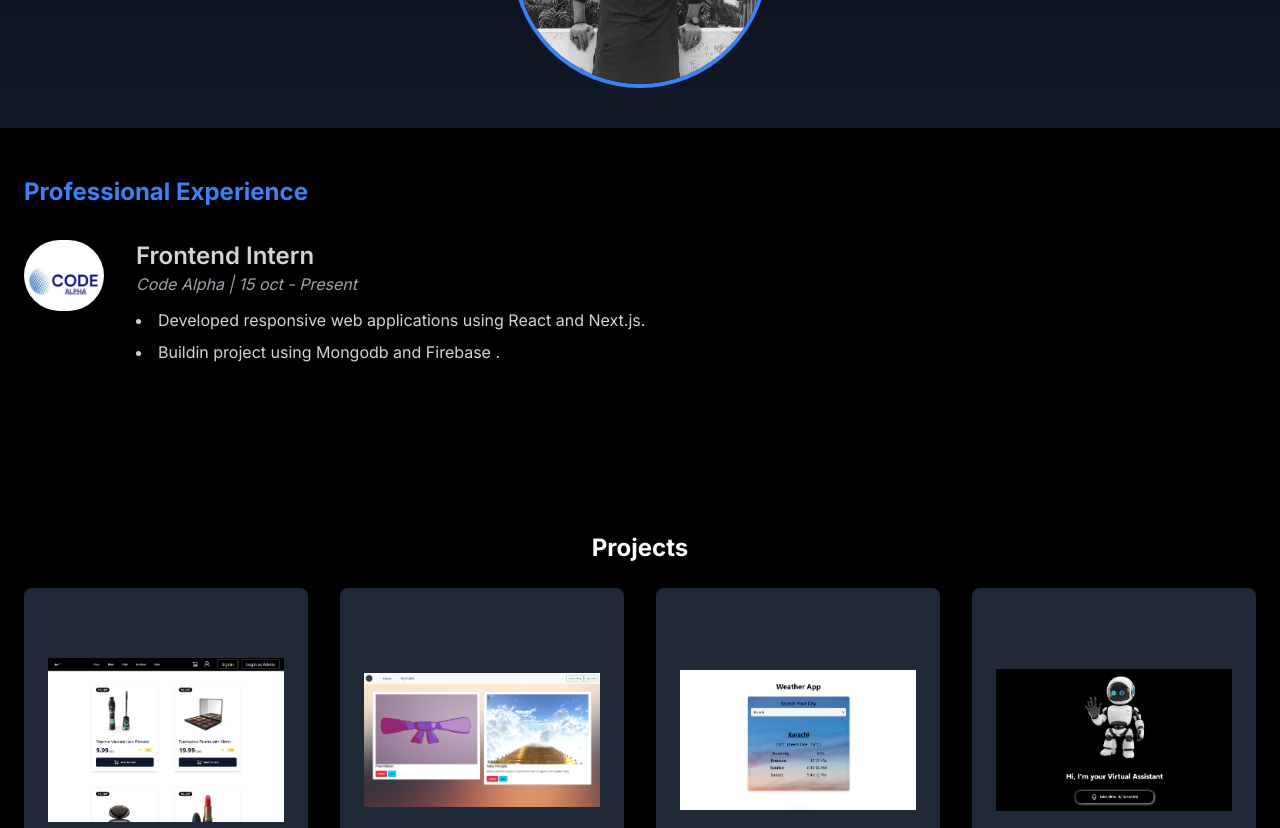
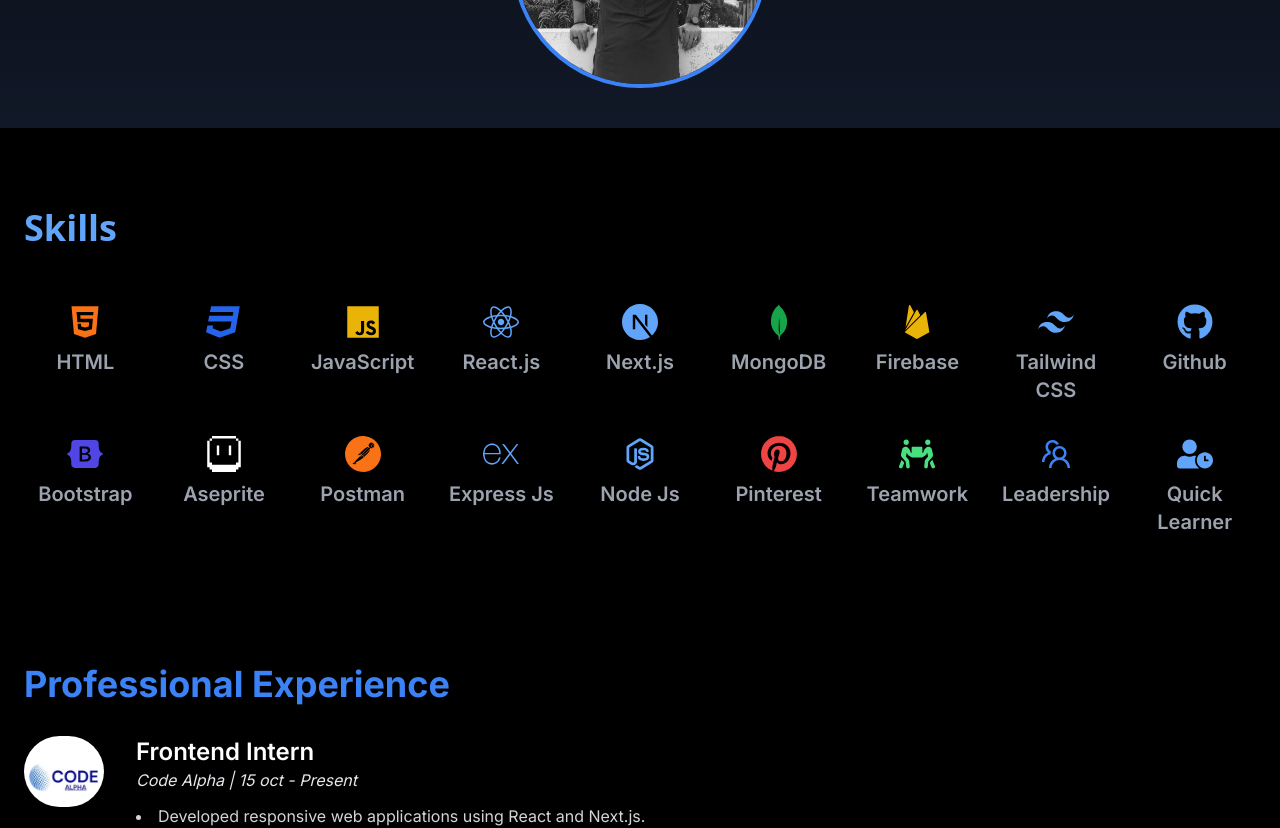
Before and after one commit to mustafaaly7/Mustafa-Ali-portfolio, a Next.js app: page / in a window 1280 px wide. Shown: the part 620-1448 px from the top of the page. Built offline with nearby package versions, Linux system fonts and the light colour scheme.

Commit message:
created individual skills section

```diff
--- a/package.json
+++ b/package.json
@@ -20,6 +20,7 @@
     "postcss": "8.4.49",
     "react": "18.3.1",
     "react-dom": "18.3.1",
+    "react-icons": "^5.3.0",
     "tailwind-merge": "^2.5.4",
     "tailwindcss": "3.4.14",
     "tailwindcss-animate": "^1.0.7"
--- a/src/app/page.js
+++ b/src/app/page.js
@@ -5,6 +5,7 @@ import Footer from "@/components/footer";
 import Hero from "@/components/hero";
 import Navbar from "@/components/navbar";
 import Projects from "@/components/project";
+import Skills from "@/components/skills";
 import Image from "next/image";
 
 export default function Home() {
@@ -12,6 +13,7 @@ export default function Home() {
     <div>
      <Navbar />
 <Hero />
+<Skills />
 <Experience />
 <Projects />
 <Contact />
--- a/src/components/about.js
+++ b/src/components/about.js
@@ -4,7 +4,7 @@ export default function About() {
             <div className="container mx-auto px-6">
                 <h2 className="text-3xl font-bold text-white mb-6 ">About Me</h2>
 
-                <div className="grid md:grid-cols-2 gap-8">
+                <div className="">
                     <div className="bg-gray-800 p-6 rounded-lg shadow-lg">
                         <h3 className="text-xl font-semibold text-white mb-3">Introduction</h3>
                         <p className="text-gray-400">
@@ -13,7 +13,7 @@ export default function About() {
                         </p>
                     </div>
 
-                    <div className="bg-gray-800 p-6 rounded-lg shadow-lg">
+                    {/* <div className="bg-gray-800 p-6 rounded-lg shadow-lg">
                         <h3 className="text-xl font-semibold text-white mb-3">Skills & Expertise</h3>
                         <ul className="list-disc pl-5 text-gray-400">
                             <li>HTML&#44; CSS&#44; JavaScript</li>
@@ -22,7 +22,7 @@ export default function About() {
                             <li>Firebase&#44; MongoDB</li>
                             <li>Responsive Web Design</li>
                         </ul>
-                    </div>
+                    </div> */}
                 </div>
 
                 <div className="bg-gray-800 p-6 rounded-lg shadow-lg mt-8">
--- a/src/components/experience.js
+++ b/src/components/experience.js
@@ -5,7 +5,7 @@ const Experience = () => {
     <section id="experience" className="bg-black text-light-gray py-12">
       <div className="container mx-auto px-6">
         {/* Section Heading */}
-        <h2 className=" text-blue-500 text-2xl font-bold mb-8 ">
+        <h2 className=" text-blue-500 text-4xl font-bold mb-8 ">
           Professional Experience
         </h2>
 
@@ -23,10 +23,10 @@ const Experience = () => {
           </div>
           {/* Role and Details */}
           <div>
-            <h3 className="text-gray-300 text-2xl font-semibold">
+            <h3 className="text-white text-2xl font-semibold">
               Frontend Intern
             </h3>
-            <p className="text-gray-400 italic">Code Alpha | 15 oct - Present</p>
+            <p className="text-gray-200 italic">Code Alpha | 15 oct - Present</p>
             <ul className="list-disc list-inside mt-3 space-y-2 text-gray-300">
               <li>Developed responsive web applications using React and Next.js.</li>
               <li>Buildin project using Mongodb and Firebase .</li>
--- a/src/components/project.js
+++ b/src/components/project.js
@@ -6,7 +6,7 @@ export default function Projects() {
   return (
     <section id="projects" className="py-20 bg-black text-light-gray">
       <div className="container mx-auto px-6">
-        <h2 className="text-2xl font-bold text-white mb-6 text-center">Projects</h2>
+        <h2 className="text-4xl font-bold text-white mb-6 ">Projects</h2>
         <div className="grid sm:grid-cols-1 md:grid-cols-2 lg:grid-cols-4 gap-8">
 
           {/* Project 1 */}
--- /dev/null
+++ b/src/components/skillcard.js
@@ -0,0 +1,31 @@
+export default function SkillCard({ Icon, label }) {
+    const iconStyles = {
+        HTML: "text-orange-500",
+        CSS: "text-blue-600",
+        JavaScript: "text-yellow-500",
+        React: "text-cyan-400",
+        Nextjs: "text-black",
+        MongoDB: "text-green-600",
+        Firebase: "text-yellow-500",
+        TailwindCSS: "text-cyan-400",
+        GitHub: "text-gray-900",
+        Bootstrap: "text-indigo-600",
+        Aseprite: "text-white",
+        Postman: "text-orange-500",
+        Express: "text-gray-900",
+        NodeJs: "text-green-600",
+        Pinterest: "text-red-500",
+        Teamwork: "text-green-400",
+        Leadership: "text-blue-500",
+        QuickLearner: "text-purple-500",
+      };
+
+
+
+    return (
+      <div className="flex flex-col items-center">
+         <Icon className={`${iconStyles[label] || 'text-blue-400'} text-4xl mb-2`} />
+        <p className="text-gray-400 text-xl font-semibold">{label}</p>
+      </div>
+    );
+  }
--- /dev/null
+++ b/src/components/skills.js
@@ -0,0 +1,56 @@
+import SkillCard from "./skillcard";
+import { SiAseprite } from "react-icons/si";
+import { FaReact } from "react-icons/fa";
+import { FaHtml5 } from "react-icons/fa";
+import { FaCss3 } from "react-icons/fa";
+import { IoLogoJavascript } from "react-icons/io5";
+import { SiNextdotjs } from "react-icons/si";
+import { SiMongodb } from "react-icons/si";
+import { IoLogoFirebase } from "react-icons/io5";
+import { RiTailwindCssFill } from "react-icons/ri";
+import { FaBootstrap } from "react-icons/fa";
+import { SiAdobeillustrator } from "react-icons/si";
+import { SiPostman } from "react-icons/si";
+import { SiExpress } from "react-icons/si";
+import { SiPinterest } from "react-icons/si";
+import { IoLogoNodejs } from "react-icons/io5";
+import { AiOutlineTeam } from "react-icons/ai";
+import { FaPeopleCarry } from "react-icons/fa";
+import { FaUserClock } from "react-icons/fa";
+import { FaGithub } from "react-icons/fa";
+
+
+export default function Skills() {
+    return (
+        <section id="skills" className="py-20 bg-black text-light-gray">
+            <div className="container mx-auto px-6">
+                <div className="flex flex-col gap-8">
+                <h2 className="text-4xl font-bold  mb-6 font-sans text-blue-400 ">Skills</h2>
+                <div className="grid grid-cols-3 sm:grid-cols-3 md:grid-cols-6 lg:grid-cols-9 gap-y-8 gap-x-4 text-center">
+                    {/* Main Skills */}
+                    <SkillCard Icon={FaHtml5} label="HTML" />
+                    <SkillCard Icon={FaCss3} label="CSS" />
+                    <SkillCard Icon={IoLogoJavascript} label="JavaScript" />
+                    <SkillCard Icon={FaReact} label="React.js" />
+                    <SkillCard Icon={SiNextdotjs} label="Next.js" />
+                    <SkillCard Icon={SiMongodb} label="MongoDB" />
+                    <SkillCard Icon={IoLogoFirebase} label="Firebase" />
+                    <SkillCard Icon={RiTailwindCssFill} label="Tailwind CSS" />
+                    <SkillCard Icon={FaGithub} label="Github" />
+                    <SkillCard Icon={FaBootstrap} label="Bootstrap" />
+                    <SkillCard Icon={SiAseprite} label="Aseprite" />
+                    <SkillCard Icon={SiPostman} label="Postman" />
+                    <SkillCard Icon={SiExpress} label="Express Js" />
+                    <SkillCard Icon={IoLogoNodejs} label="Node Js" />
+                    <SkillCard Icon={SiPinterest} label="Pinterest" />
+
+                    {/* Soft Skills */}
+                    <SkillCard Icon={FaPeopleCarry} label="Teamwork" />
+                    <SkillCard Icon={AiOutlineTeam} label="Leadership" />
+                    <SkillCard Icon={FaUserClock} label="Quick Learner" />
+                </div>
+                </div>
+            </div>
+        </section>
+    );
+}
```
Also changed, not shown: 1 other file (tests, documents, lock files or other folders). Lines whose indentation alone changed are shown as unchanged.
